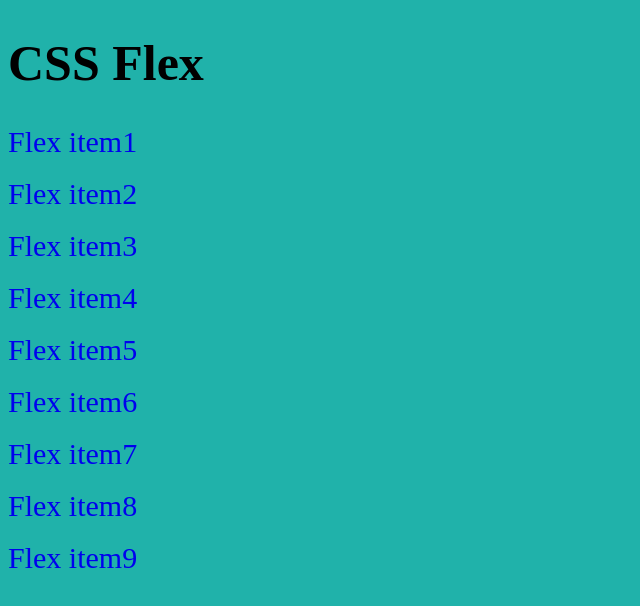
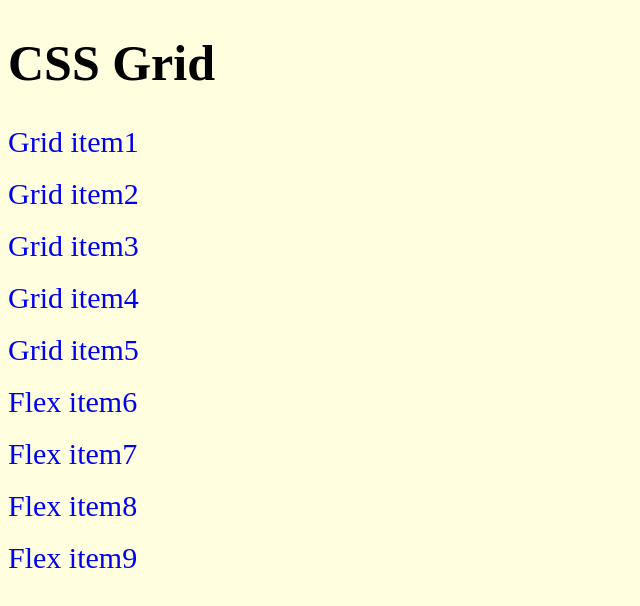
Before and after one commit to Chaithan-Reddy/css-Grid1, a plain HTML site: page index.html in a window 1280 px wide. Shown: the whole page, without its empty margins (0-640 px from the left). Drawn offline with Linux system fonts and the light colour scheme.

Commit message:
Changes made

```diff
--- a/index.html
+++ b/index.html
@@ -6,7 +6,7 @@
     <title>Flex</title>
     <style>
         body {
-            background-color: lightseagreen;
+            background-color: lightyellow;
         }
         a {
             text-decoration: none;
@@ -18,12 +18,12 @@
     </style>
 </head>
 <body>
-    <h1> CSS Flex</h1>
-    <a href="./flex1.html">Flex item1</a><br><br>
-    <a href="./flex2.html">Flex item2</a><br><br>
-    <a href="./flex3.html">Flex item3</a><br><br>
-    <a href="./flex4.html">Flex item4</a><br><br>
-    <a href="./flex5.html">Flex item5</a><br><br>
+    <h1> CSS Grid</h1>
+    <a href="./flex1.html">Grid item1</a><br><br>
+    <a href="./flex2.html">Grid item2</a><br><br>
+    <a href="./flex3.html">Grid item3</a><br><br>
+    <a href="./flex4.html">Grid item4</a><br><br>
+    <a href="./flex5.html">Grid item5</a><br><br>
     <a href="./flex6.html">Flex item6</a><br><br>
     <a href="./flex7.html">Flex item7</a><br><br>
     <a href="./flex8.html">Flex item8</a><br><br>
```
